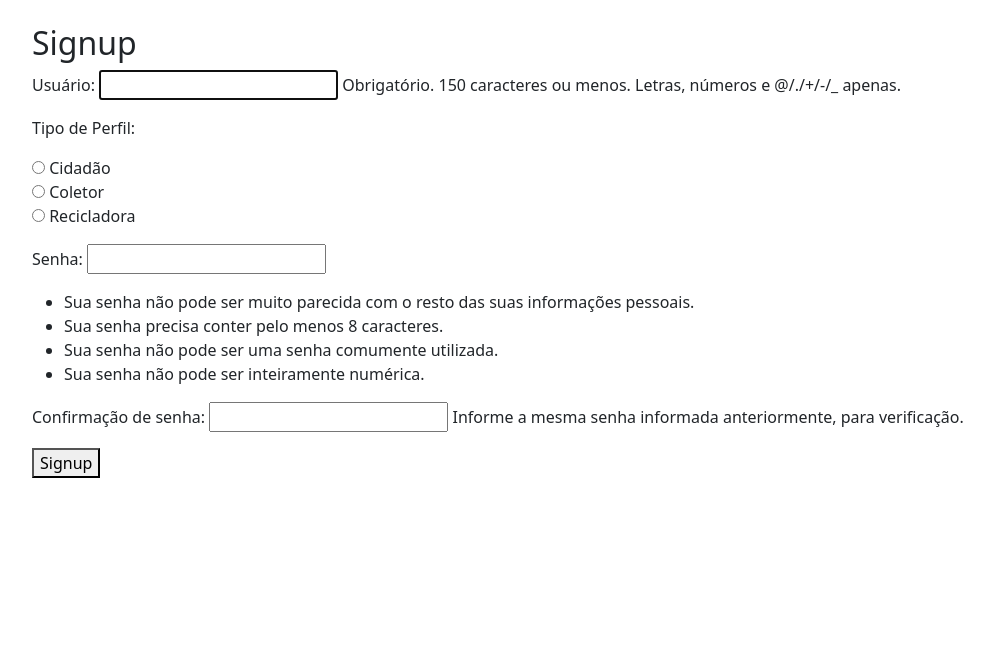
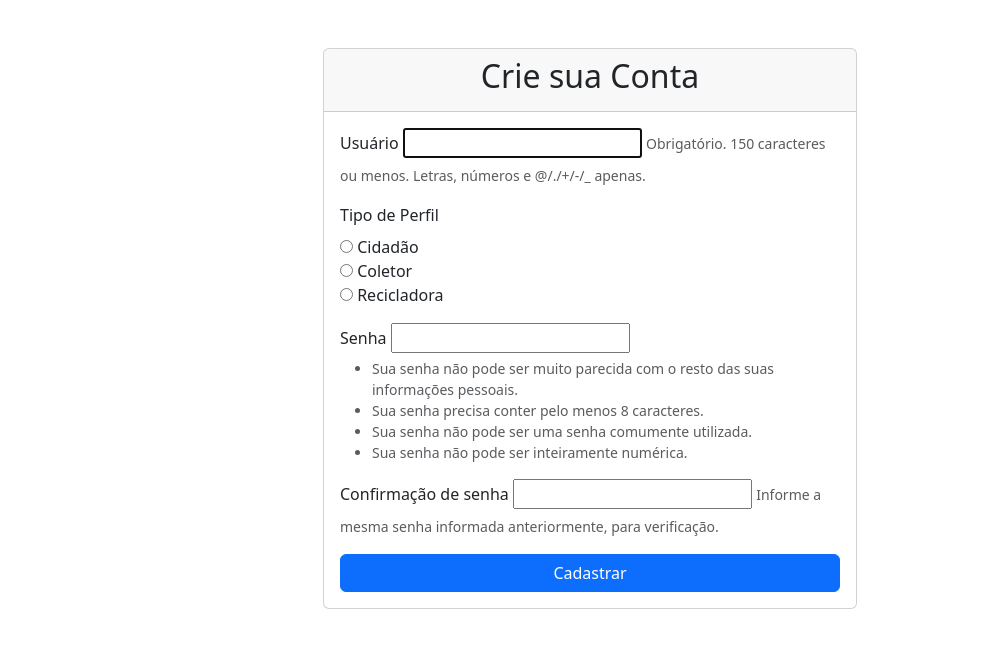
Before and after one commit to ES2-UFPI/ReciclAI-grupo-5, a Django app: page /signup/ in a window 1280 px wide. Shown: the part 56-704 px from the top of the page, without its empty margins (50-1043 px from the left). Run offline with Django 5.2, Linux system fonts and the light colour scheme.

Commit message:
Consistência e refatoração de templates #80 #81

```diff
--- a/Rec/reciclAI/templates/reciclAI/points_history.html
+++ b/Rec/reciclAI/templates/reciclAI/points_history.html
@@ -23,7 +23,7 @@
                                 <tr>
                                     <th>Data</th>
                                     <th>Descrição</th>
-                                    <th class="text-end">Pontos Ganhos</th>
+                                    <th class="text-end">Pontos</th>
                                 </tr>
                             </thead>
                             <tbody>
@@ -31,7 +31,9 @@
                                     <tr>
                                         <td>{{ transaction.transaction_date|date:"d/m/Y H:i" }}</td>
                                         <td>{{ transaction.description }}</td>
-                                        <td class="text-end text-success">+{{ transaction.points_gained }}</td>
+                                        <td class="text-end {% if transaction.points_gained > 0 %}text-success{% else %}text-danger{% endif %}">
+                                            {% if transaction.points_gained > 0 %}+{% endif %}{{ transaction.points_gained }}
+                                        </td>
                                     </tr>
                                 {% empty %}
                                     <tr>
--- a/Rec/reciclAI/templates/registration/signup.html
+++ b/Rec/reciclAI/templates/registration/signup.html
@@ -1,12 +1,37 @@
 {% extends 'base.html' %}
 
-{% block title %}Signup{% endblock %}
+{% block title %}Cadastro de Novo Usuário{% endblock %}
 
 {% block content %}
-  <h2>Signup</h2>
-  <form method="post">
-    {% csrf_token %}
-    {{ form.as_p }}
-    <button type="submit">Signup</button>
-  </form>
+<div class="container mt-5">
+    <div class="row">
+        <div class="col-md-6 offset-md-3">
+            <div class="card">
+                <div class="card-header">
+                    <h2 class="card-title text-center">Crie sua Conta</h2>
+                </div>
+                <div class="card-body">
+                    <form method="post">
+                        {% csrf_token %}
+                        {% for field in form %}
+                            <div class="mb-3">
+                                <label for="{{ field.id_for_label }}" class="form-label">{{ field.label }}</label>
+                                {{ field }}
+                                {% if field.help_text %}
+                                    <small class="form-text text-muted">{{ field.help_text }}</small>
+                                {% endif %}
+                                {% for error in field.errors %}
+                                    <div class="alert alert-danger mt-1">{{ error }}</div>
+                                {% endfor %}
+                            </div>
+                        {% endfor %}
+                        <div class="d-grid">
+                            <button type="submit" class="btn btn-primary">Cadastrar</button>
+                        </div>
+                    </form>
+                </div>
+            </div>
+        </div>
+    </div>
+</div>
 {% endblock %}
```
